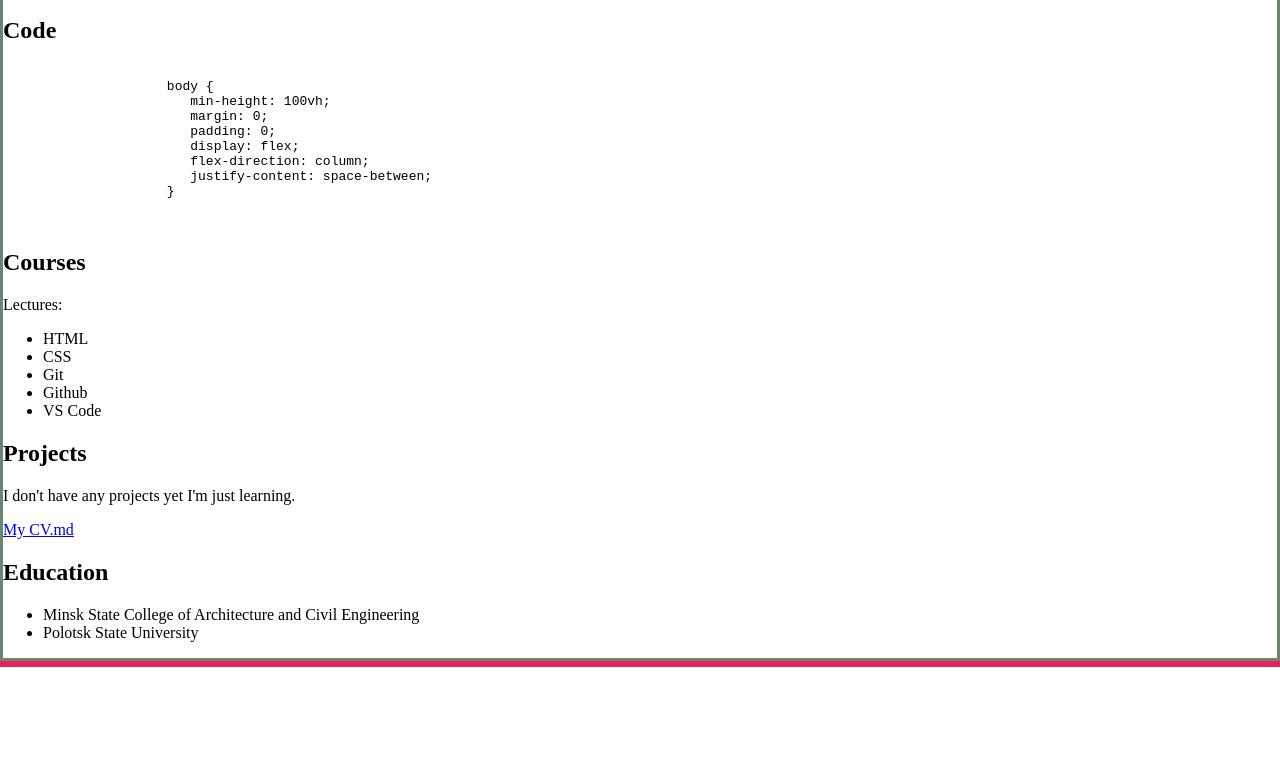
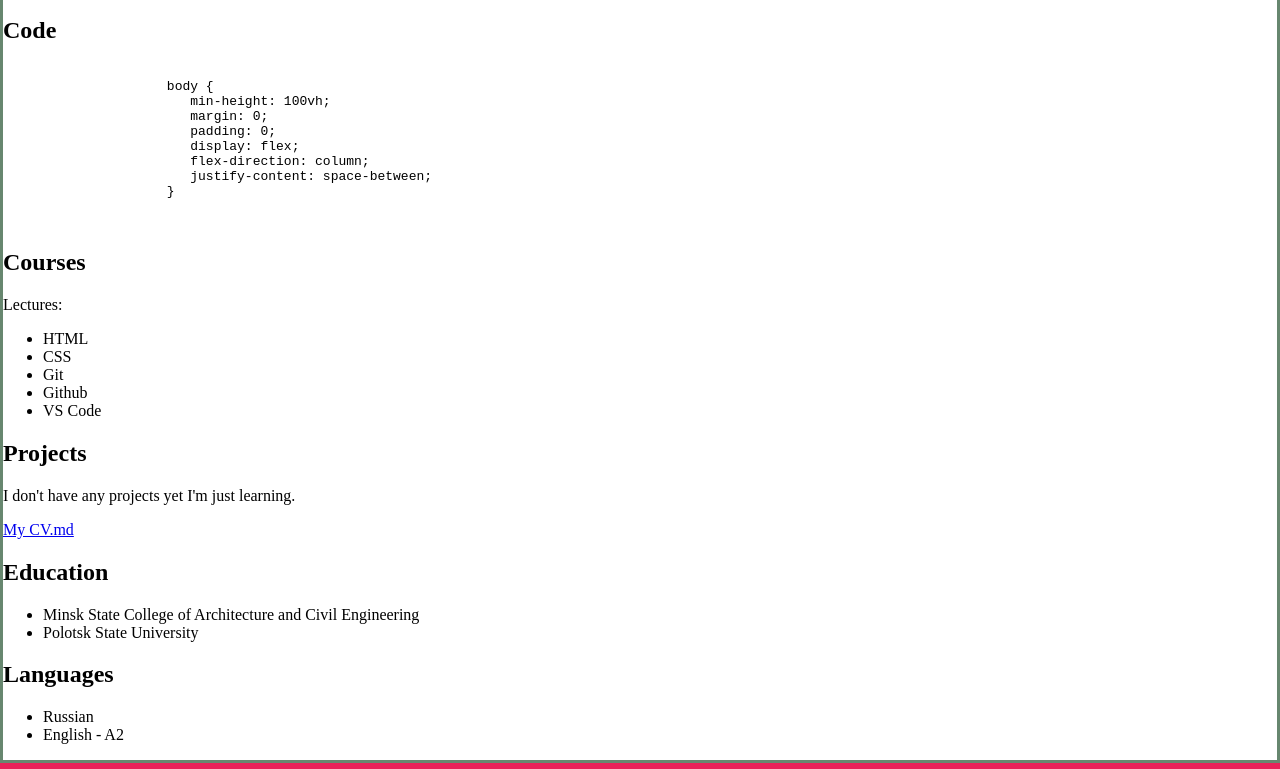
Before and after one commit to Ef-Siarhei/rsschool-cv, a plain HTML site: page index.html in a window 1280 px wide. Shown: the part 1234-2003 px from the top of the page. Before the commit the page ends 1901 px from the top, so only its background shows below. Drawn offline with Linux system fonts and the light colour scheme.

Commit message:
feat: add section languages

```diff
--- a/index.html
+++ b/index.html
@@ -103,6 +103,13 @@
             </ul>
          </section>
 
+         <section class="section" id="languagees">
+            <h2 class="section-title">Languages</h2>
+            <ul>
+               <li>Russian</li>
+               <li>English - A2</li>
+            </ul>
+         </section>
       </div>
    </main>
    <footer class="footer">
```
